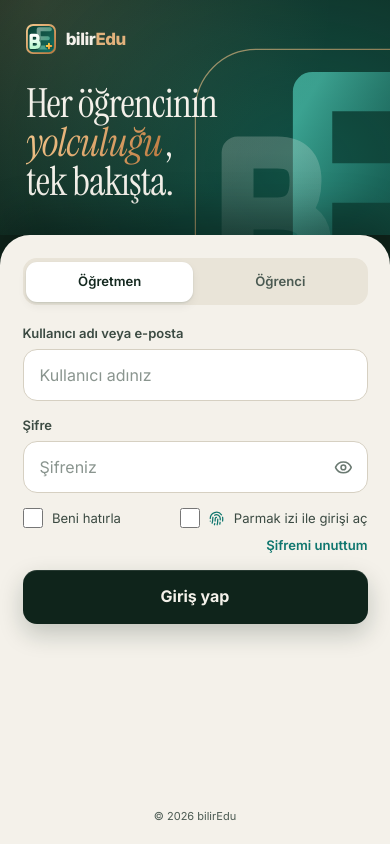
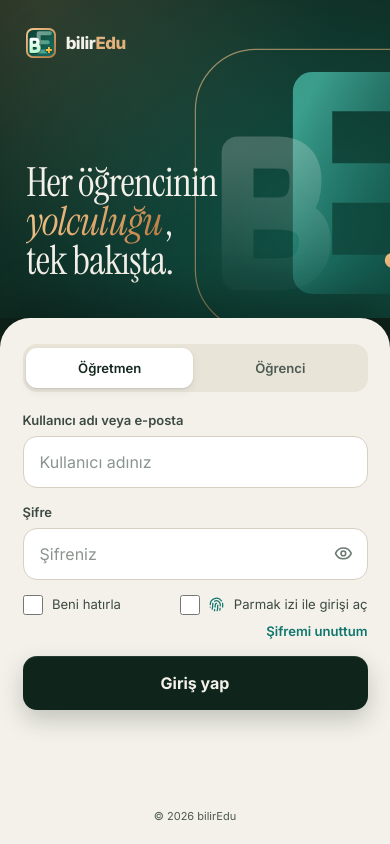
Before and after one commit to mbilirr/Bilir-Hoca-, a React (Vite) app: page / in a window 390 px wide. Built offline with nearby package versions, Linux system fonts and the light colour scheme; no server answers.

Commit message:
Add files via upload

```diff
--- a/src/components/Auth/AuthPortal.tsx
+++ b/src/components/Auth/AuthPortal.tsx
@@ -502,9 +502,11 @@ export const AuthPortal: React.FC<AuthPortalProps> = ({
     <div className="auth-v2 relative min-h-[100dvh] w-full font-sans flex flex-col md:p-5 lg:grid lg:grid-cols-12 lg:gap-4 lg:p-4">
       {/* Aşama 224: telefonda ilk taslaktaki gibi üç satır başlık (40px) ve geniş üst boşluk */}
       {/* Aşama 222: marka paneli — telefonda üstte kısa, tablette üstte geniş, bilgisayarda solda tam boy */}
+      {/* Aşama 227: telefonda artan ekran boyu marka paneli ile form arasında paylaşılır (panel en çok ekranın %40'ı;
+          logo üstte, başlık forma yakın). Form altında büyük boşluk kalmaz; kısa telefonda panel içeriği kadar küçülür. */}
       <section
         id="auth-brand-panel"
-        className="auth-brand relative overflow-hidden flex flex-col gap-[30px] px-7 pb-9 pt-[max(24px,env(safe-area-inset-top))] md:rounded-[32px] md:gap-12 md:px-12 md:pt-12 md:pb-[124px] lg:col-span-7 lg:rounded-[24px] lg:justify-between lg:gap-8 lg:px-14 lg:py-12"
+        className="auth-brand relative overflow-hidden flex flex-col justify-between grow min-h-[260px] max-h-[max(40dvh,290px)] gap-[30px] px-7 pb-10 pt-[max(28px,env(safe-area-inset-top))] md:flex-none md:min-h-0 md:max-h-none md:justify-start md:rounded-[32px] md:gap-12 md:px-12 md:pt-12 md:pb-[124px] lg:col-span-7 lg:rounded-[24px] lg:justify-between lg:gap-8 lg:px-14 lg:py-12"
       >
         <AuthStrokes />
         <div className="relative flex items-center gap-2.5 md:gap-3">
@@ -538,7 +540,7 @@ export const AuthPortal: React.FC<AuthPortalProps> = ({
       </section>
 
       {/* Aşama 222: form — telefonda alttan açılan açık panel, tablette panelin üstüne taşan kart, bilgisayarda sağda açık zemin */}
-      <main className="auth-sheet relative z-10 flex-1 flex flex-col px-6 pt-6 pb-[max(20px,env(safe-area-inset-bottom))] md:flex-none md:-mt-24 md:px-0 md:pt-0 lg:mt-0 lg:col-span-5 lg:justify-center lg:px-[clamp(32px,4vw,56px)] lg:py-8">
+      <main className="auth-sheet relative z-10 grow flex flex-col px-6 pt-7 md:flex-none pb-[max(20px,env(safe-area-inset-bottom))] md:-mt-24 md:px-0 md:pt-0 lg:mt-0 lg:col-span-5 lg:justify-center lg:px-[clamp(32px,4vw,56px)] lg:py-8">
         <div className="auth-card w-full md:mx-auto md:w-[520px] md:p-9 lg:w-full lg:max-w-[400px] lg:p-0">
           <div className="hidden md:block mb-5">
             <h2 className="text-[26px] lg:text-[28px] font-bold text-fg tracking-tight leading-tight">Giriş yap</h2>
```
